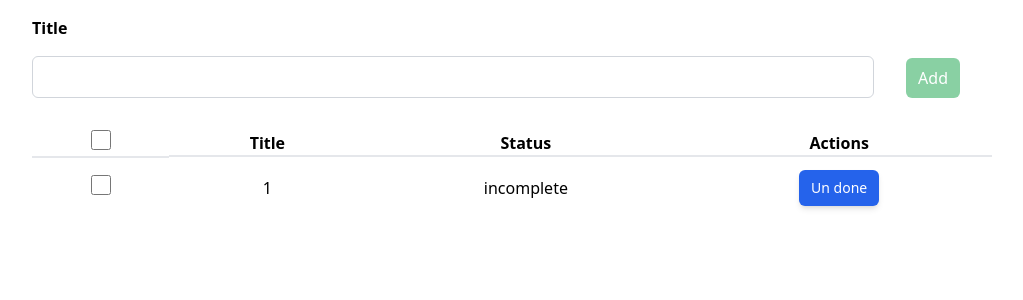
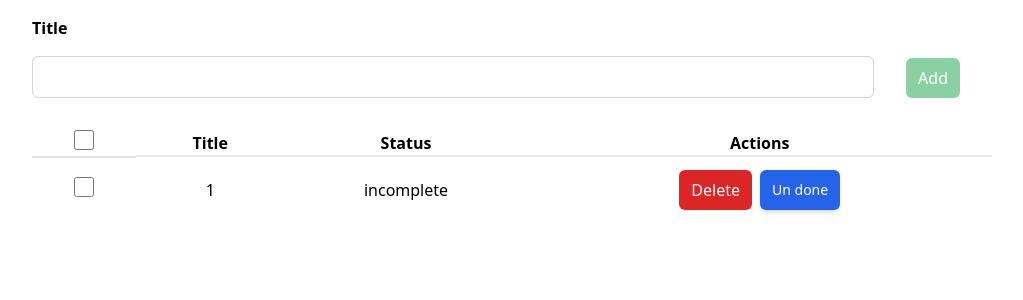
Before and after one commit to saeedabdi/cra-typescript-starter, a React (Create React App) app: page / in a window 1280 px wide. Shown: the top 300 px of the page, without its empty margins (128-1151 px from the left). Built offline with nearby package versions, Linux system fonts and the light colour scheme.

Commit message:
feature 2 has been implemneted

```diff
--- a/src/pages/todoApp/index.tsx
+++ b/src/pages/todoApp/index.tsx
@@ -15,6 +15,13 @@ const TodoApp = () => {
         },
     ]);
     const { t } = useTranslation();
+
+    const handleDelete = (rowData: TodoType) => {
+        if (window.confirm(t('Are you sure ?'))) {
+            setTodos((prev) => prev.filter((item) => item.id !== rowData.id));
+        }
+    };
+
     return (
         <div className="w-full flex flex-col lg:px-40">
             <AddTodo
@@ -45,17 +52,24 @@ const TodoApp = () => {
                         title: t('Actions'),
                         className: 'flex justify-center',
                         render: (p, rowData) => {
-                            if (rowData?.status) {
-                                return (
-                                    <button className="bg-red-600 rounded-md text-white hover:ring-2 transition-all duration-200 ring-red-600 shadow-md py-2 text-sm">
-                                        {t('Un done')}
+                            return (
+                                <>
+                                    <button
+                                        onClick={() => handleDelete(rowData as TodoType)}
+                                        className="px-3 py-2 mr-2 rounded-md bg-red-600 text-white transition-all hover:ring-2 ring-red-600"
+                                    >
+                                        {t('Delete')}
                                     </button>
-                                );
-                            }
-                            return (
-                                <button className="bg-blue-600 text-white  hover:ring-2 transition-all duration-200 ring-blue-600  rounded-md shadow-md px-3 py-2 text-sm">
-                                    {t('Un done')}
-                                </button>
+                                    {!rowData?.status ? (
+                                        <button className="bg-blue-600  rounded-md text-white hover:ring-2 transition-all duration-200 ring--600 shadow-md  py-2 px-3 text-sm">
+                                            {t('Un done')}
+                                        </button>
+                                    ) : (
+                                        <button className="bg-blue-600 text-white  hover:ring-2 transition-all duration-200 ring-green-600  rounded-md shadow-md px-3 py-2 text-sm">
+                                            {t('Un done')}
+                                        </button>
+                                    )}
+                                </>
                             );
                         },
                     },
```
